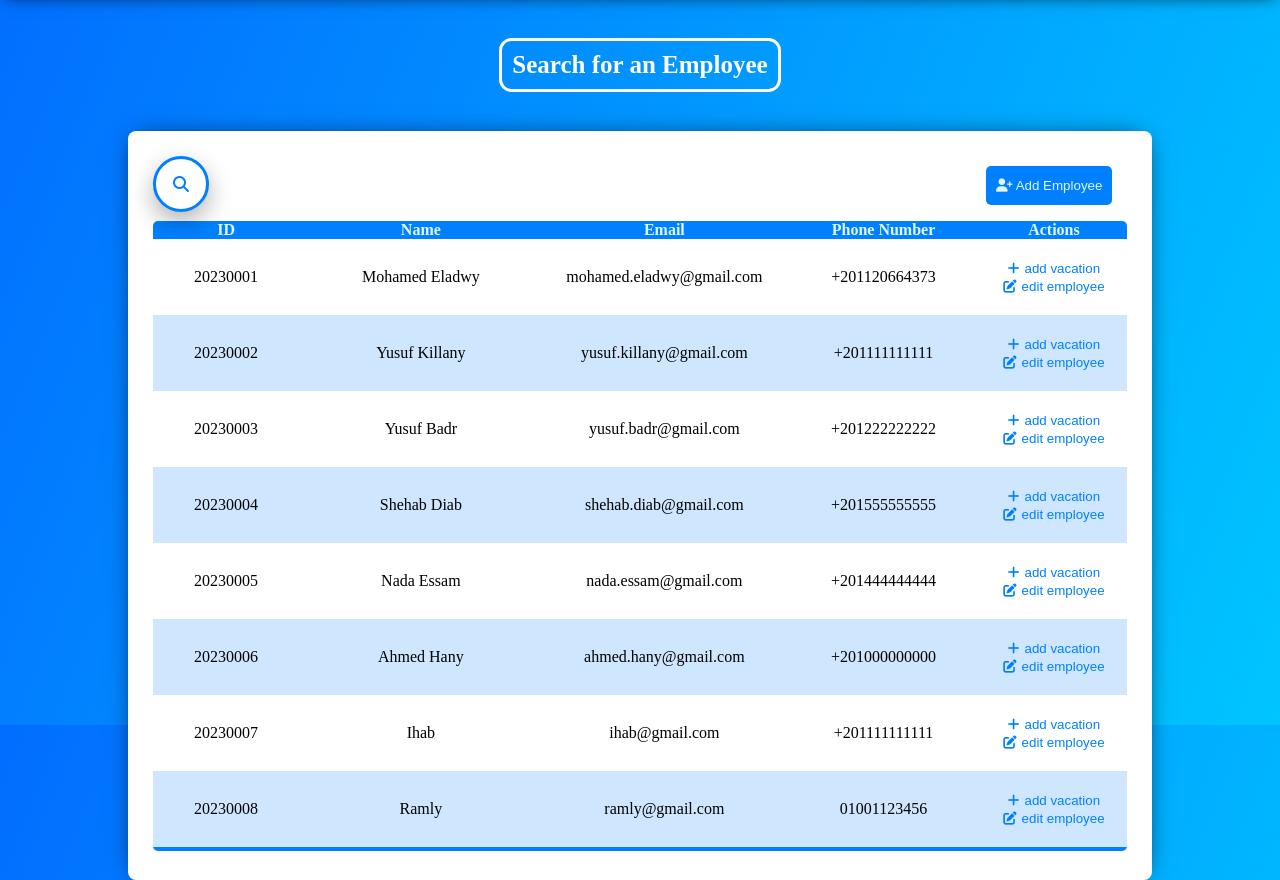
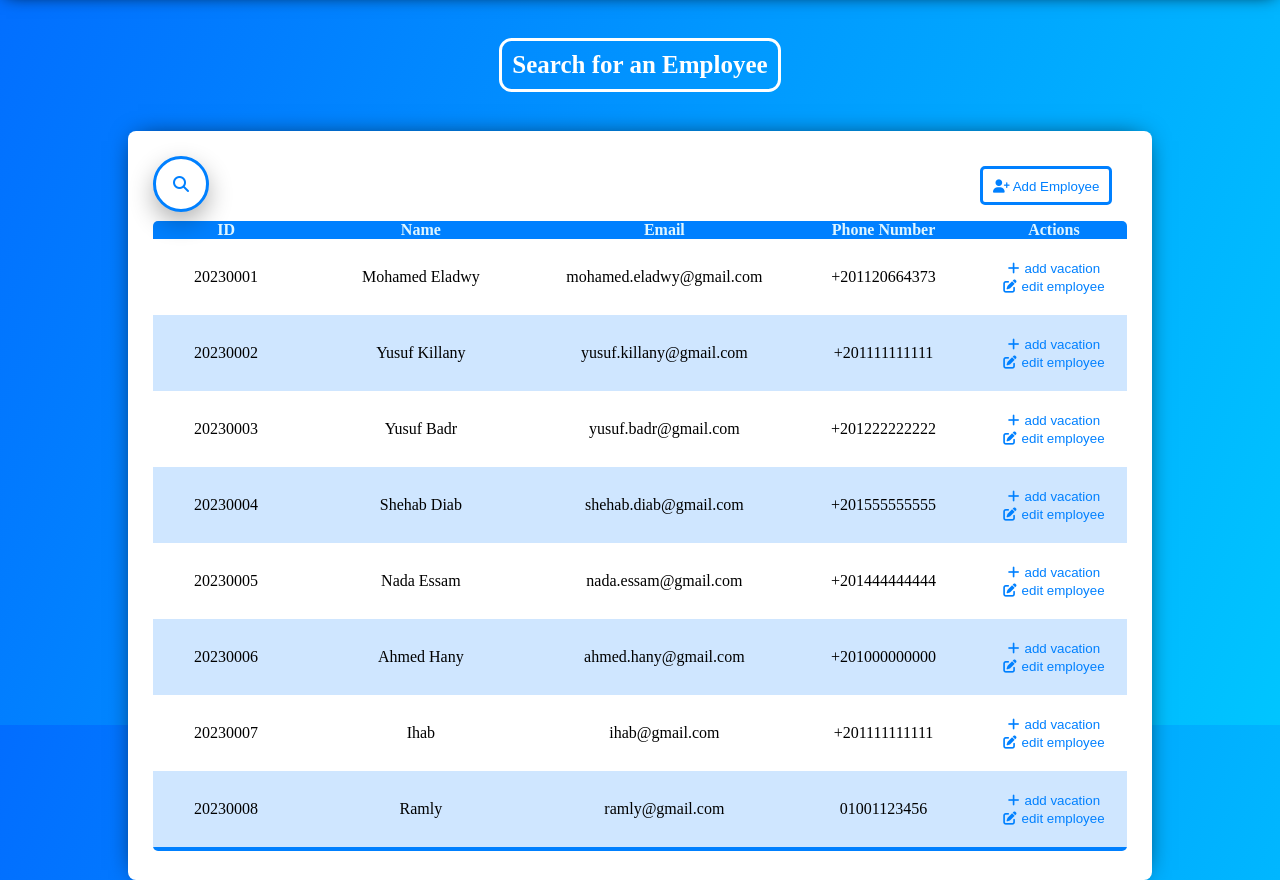
Before and after one commit to moheladwy/WebProject, a Django app: page /search-employee/ in a window 1280 px wide. Shown: the part 75-955 px from the top of the page. Run offline with Django 4.2, Linux system fonts and the light colour scheme; data comes from the database, SQL or seed files in the repository; data that the repository does not hold is empty; some libraries are stand-ins or nearby versions; some web fonts are replaced.

Commit message:
modified btn

```diff
--- a/HumanResources/static/styles/search-table-styling.css
+++ b/HumanResources/static/styles/search-table-styling.css
@@ -38,20 +38,24 @@ h2 {
     padding-left: 85px;
 } */
 
-button[name="add-employee"] {
-    background-color: #0080ff;
-    color: #DFF6FF;
+ button[name="add-employee"] {
+    background-color: white;
+    color: #0080ff;
     position: absolute;
     right: 1.5%;
     top: 16%;
-    border: none;
     border-radius: 5px;
+    border: solid #0080ff;
     height: 60%;
     padding: 10px;
+    transition: 0.3s ease;
 }
 
-.above-table a :hover {
-    background-color: #0244f8;
+button[name="add-employee"]:hover {
+    cursor: pointer;
+    background-color: #cfe6ff;
+    box-shadow: 0 10px 25px rgb(0, 0, 0, 0.3);
+    transform: scale(1.1);
 }
 
 .search-box {
```
